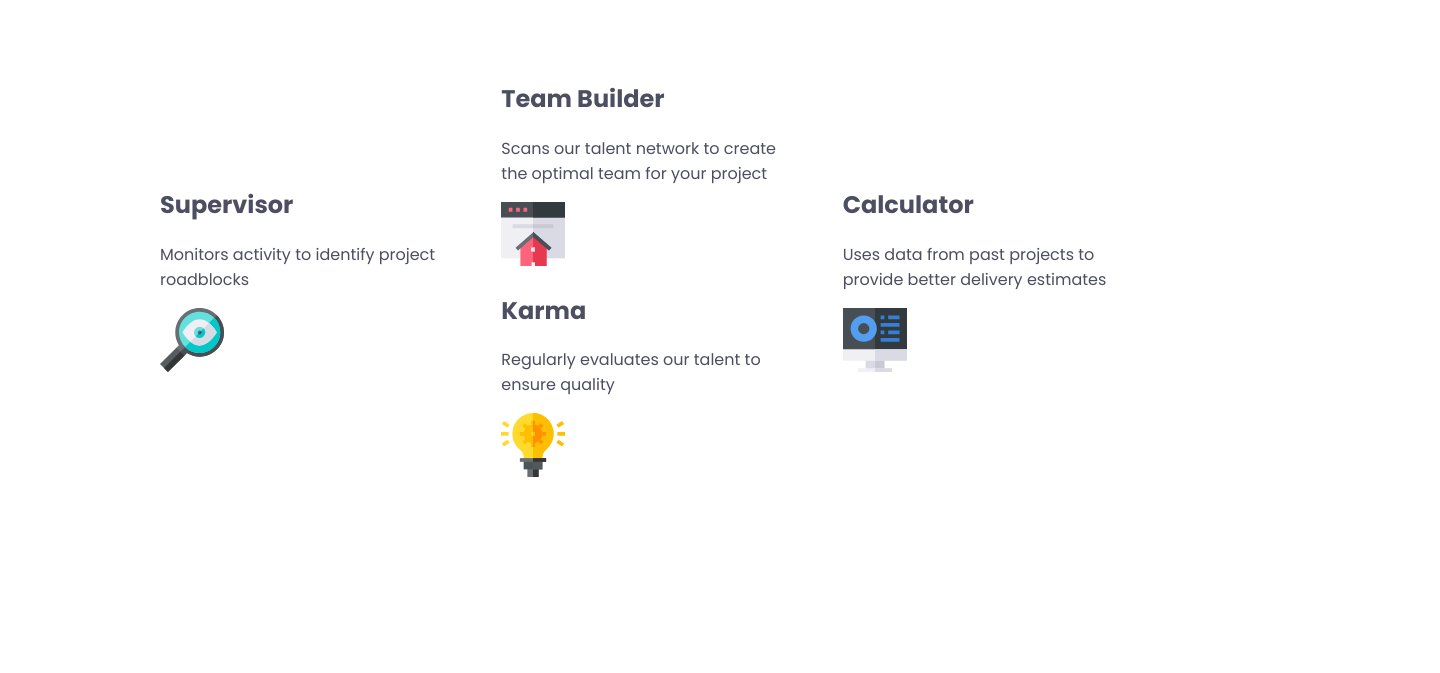
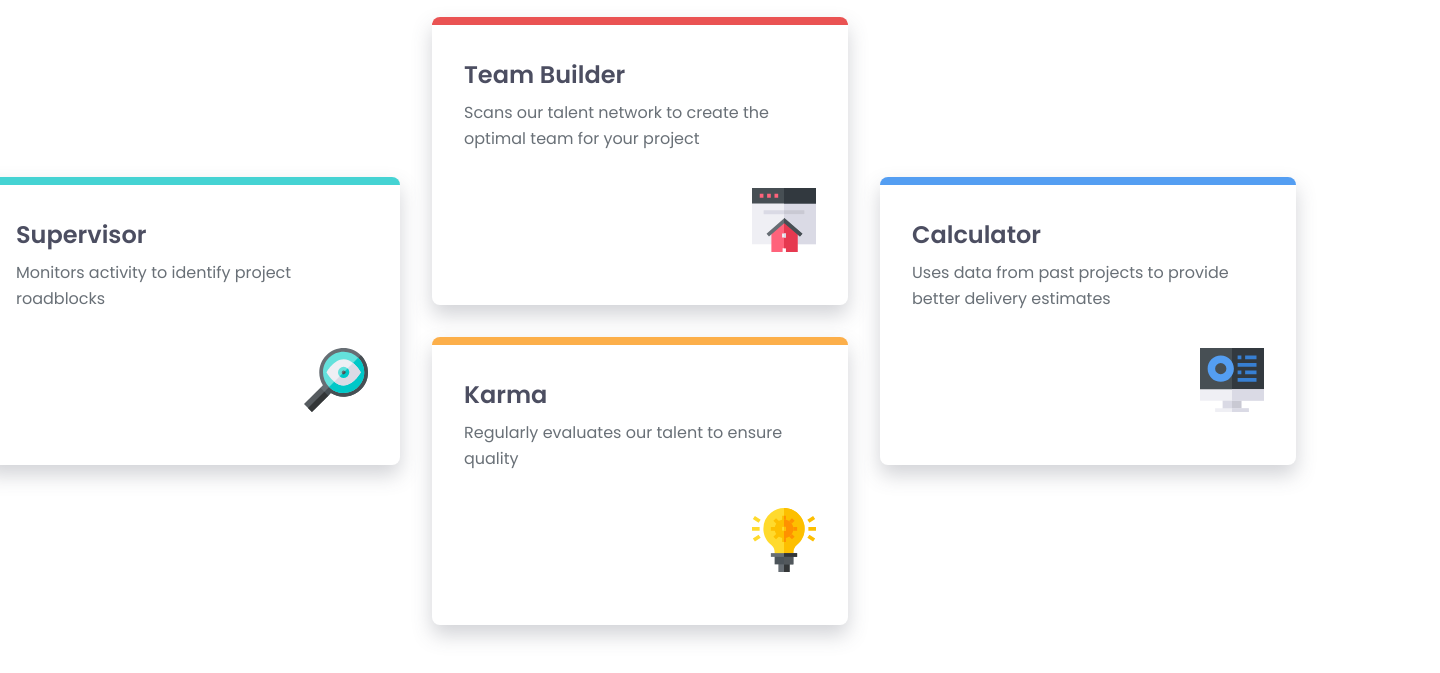
Before and after one commit to Midknightsnack/four-card-feature-section-master, a plain HTML site: page index.html in a window 1280 px wide. Shown: the part 232-905 px from the top of the page, 1440 px wide, since content can reach past the window. Before the commit the page ends 800 px from the top, so only its background shows below. Drawn offline with Linux system fonts and the light colour scheme.

Commit message:
completed desktop version

```diff
--- a/index.html
+++ b/index.html
@@ -30,34 +30,49 @@
     </section>
 
     <section class="card-display">
-      <section class="column">
+      <section class="column card cyan-card">
+        <div class="card-content">
           <h2>Supervisor</h2>
-        <p>Monitors activity to identify project roadblocks</p>
+          <p class="card-content-desc">Monitors activity to identify project roadblocks</p>
+        </div>
+        <div class="img-box">
           <img src="images/icon-supervisor.svg" alt="supervisor-icon">
+        </div>
       </section>
 
       <section class="column">
-        <section>
+        <section class="card red-card">
+          <div class="card-content">
             <h2>Team Builder</h2>
-          <p>Scans our talent network to create the optimal team for your project</p>
+            <p class="card-content-desc">Scans our talent network to create the optimal team for your project</p>
+          </div>
+          <div class="img-box">
             <img src="images/icon-team-builder.svg" alt="team-builder-icon">
+          </div>
         </section>
 
-        <section>
+        <section class="card orange-card">
+          <div class="card-content">
             <h2>Karma</h2>
-          <p>Regularly evaluates our talent to ensure quality</p>
+            <p class="card-content-desc">Regularly evaluates our talent to ensure quality</p>
+          </div>
+          <div class="img-box">
             <img src="images/icon-karma.svg" alt="karma-icon">
+          </div>
         </section>
       </section>
 
-      <section class="column">
+      <section class="column card blue-card">
+        <div class="card-content">
           <h2>Calculator</h2>
-        <p>Uses data from past projects to provide better delivery estimates</p>
+          <p class="card-content-desc">Uses data from past projects to provide better delivery estimates</p>
+        </div>
+        <div class="img-box">
           <img src="images/icon-calculator.svg" alt="calculator-icon">
+        </div>
       </section>
     </section>
   </main>
-
 
     <!-- <footer class="attribution">
       Challenge by <a href="https://www.frontendmentor.io?ref=challenge">Frontend Mentor</a>.
--- a/styles.css
+++ b/styles.css
@@ -30,7 +30,7 @@ body{
 .heading-whole-text{
   font-weight: 200;
   font-size: 2.5rem;
-  margin-bottom: 1.5rem;
+  margin-bottom: 1rem;
 }
 
 .heading-bottom-text{
@@ -45,10 +45,69 @@ body{
 .card-display{
   display: grid;
   grid-template-columns: repeat(3, 1fr);
-  margin: 4rem 8rem;
+  margin: 3rem 8rem;
+  align-items: center;
 }
 
 .column{
-  margin: 0rem 2rem;
-  align-content: center;
+  margin: 0rem 1rem;
 }
+
+.column:nth-child(2){
+  display: grid;
+  gap: 2rem;
+}
+
+.card{
+  background-color: var(--white);
+  border-radius: 0.5rem;
+  box-shadow: 0 10px 20px hsl(230, 12%, 34%, 0.25);
+  padding: 2rem;
+
+  height: 18rem;
+  width: 26rem;
+  box-sizing: border-box;
+
+  display: flex;
+  flex-direction: column;
+}
+
+h2{
+  font-weight: 600;
+  font-size: 1.5rem;
+  margin-bottom: 0;
+  margin-top: 0;
+}
+
+.card-content{
+  padding-right: 2rem;
+}
+
+.card-content-desc{
+  margin-top: 0.5rem;
+  line-height: 1.6rem;
+  color: var(--grey-400);
+}
+
+.img-box{
+  display: flex;
+  flex-grow: 1;
+  justify-content: end;
+  align-items: center;
+}
+
+.cyan-card{
+  border-top: 8px solid var(--cyan);
+}
+
+.red-card{
+  border-top: 8px solid var(--red);
+}
+
+.orange-card{
+  border-top: 8px solid var(--orange);
+}
+
+.blue-card{
+  border-top: 8px solid var(--blue);
+}
```
Lines whose indentation alone changed are shown as unchanged.
